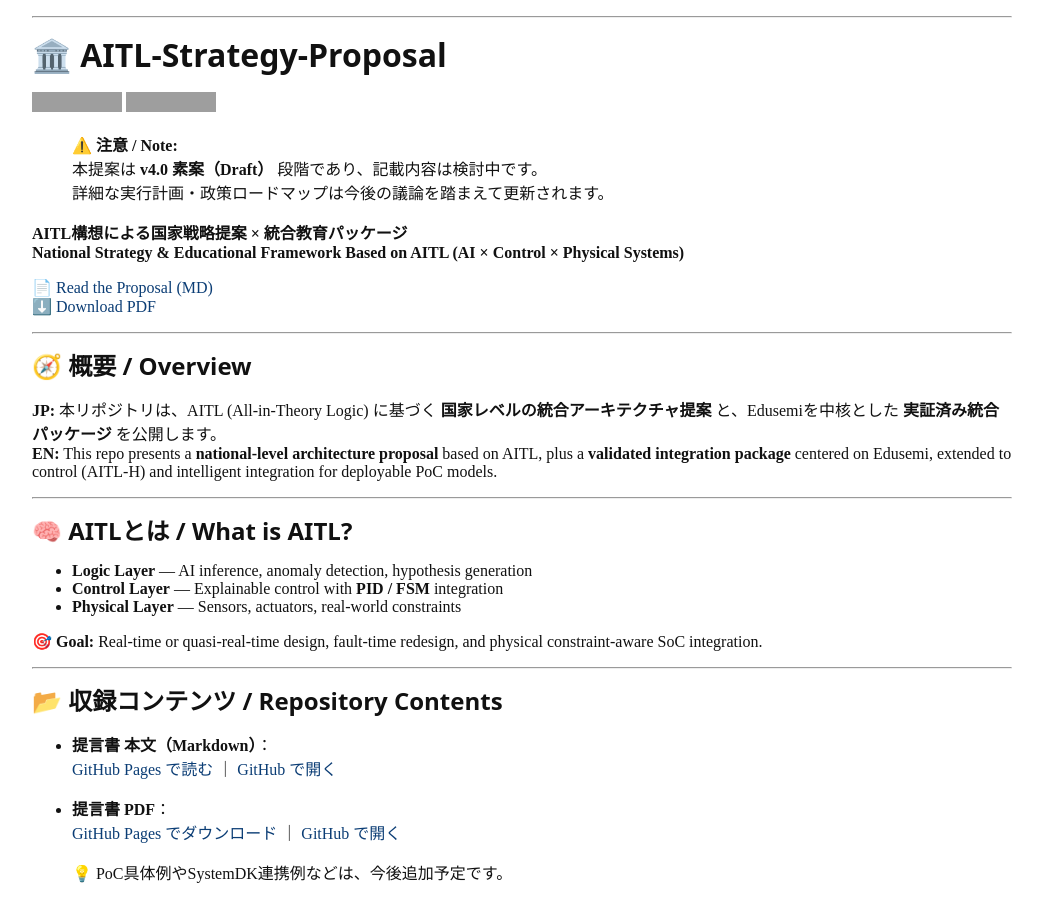
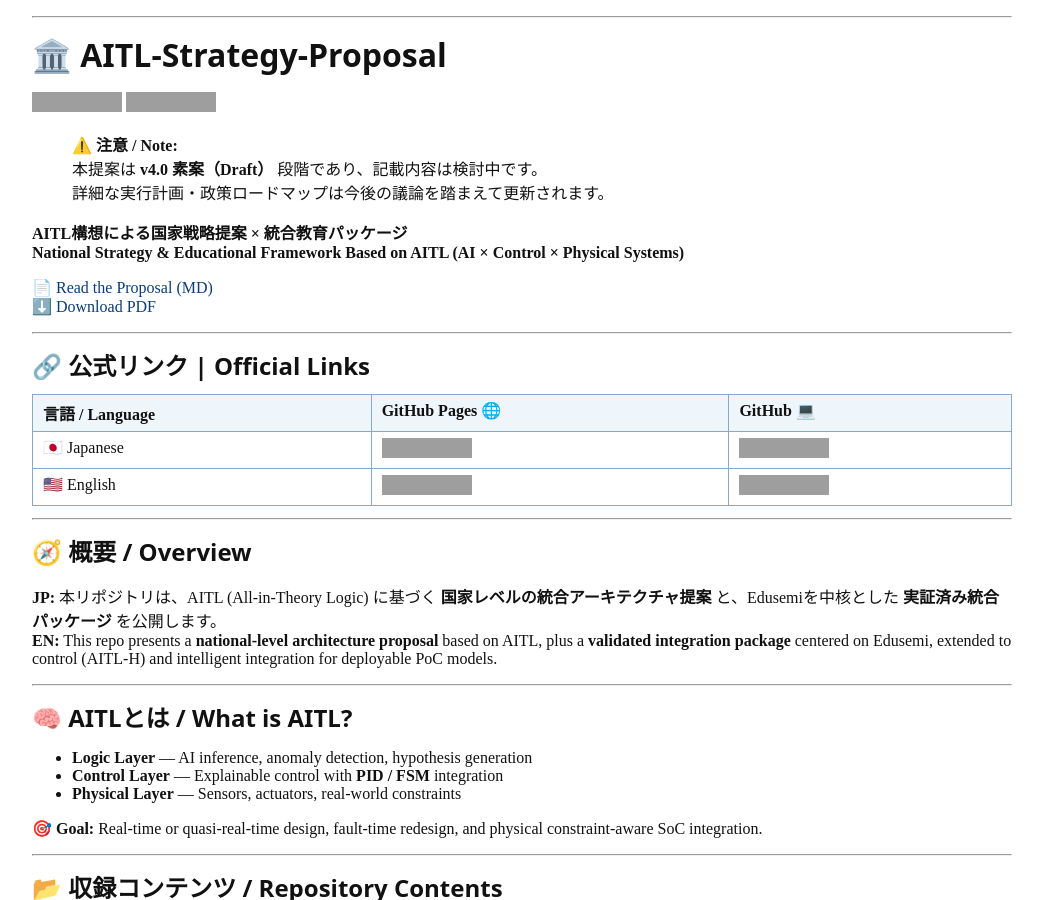
Before and after one commit to Samizo-AITL/AITL-Strategy-Proposal, a Jekyll site: the page built from index.md, in a window 1280 px wide and 900 px high. Shown: the whole window, without its empty margins (118-1161 px from the left). Built offline with Jekyll 4.4.1, drawn with Linux system fonts in a browser that asks for light colours; grey boxes are pictures that could not be loaded.

Commit message:
Update index.md

```diff
--- a/index.md
+++ b/index.md
@@ -18,6 +18,15 @@ title: AITL-Strategy-Proposal
 
 [📄 Read the Proposal (MD)](https://samizo-aitl.github.io/AITL-Strategy-Proposal/AITL_Strategy_Proposal_Draft_v4_0.html)
 [⬇️ Download PDF](https://samizo-aitl.github.io/AITL-Strategy-Proposal/Figures/AITL_Strategy_Proposal_Draft_v4_0.pdf)
+
+---
+
+## 🔗 公式リンク | Official Links
+
+| 言語 / Language | GitHub Pages 🌐 | GitHub 💻 |
+|-----------------|----------------|-----------|
+| 🇯🇵 Japanese | [![GitHub Pages JP](https://img.shields.io/badge/GitHub%20Pages-日本語版-brightgreen?logo=github)](https://samizo-aitl.github.io/AITL-Strategy-Proposal/) | [![GitHub Repo JP](https://img.shields.io/badge/GitHub-日本語版-blue?logo=github)](https://github.com/Samizo-AITL/AITL-Strategy-Proposal) |
+| 🇺🇸 English | [![GitHub Pages EN](https://img.shields.io/badge/GitHub%20Pages-English-brightgreen?logo=github)](https://samizo-aitl.github.io/AITL-Strategy-Proposal/en/) | [![GitHub Repo EN](https://img.shields.io/badge/GitHub-English-blue?logo=github)](https://github.com/Samizo-AITL/AITL-Strategy-Proposal/tree/main/en) |
 
 ---
 
```
